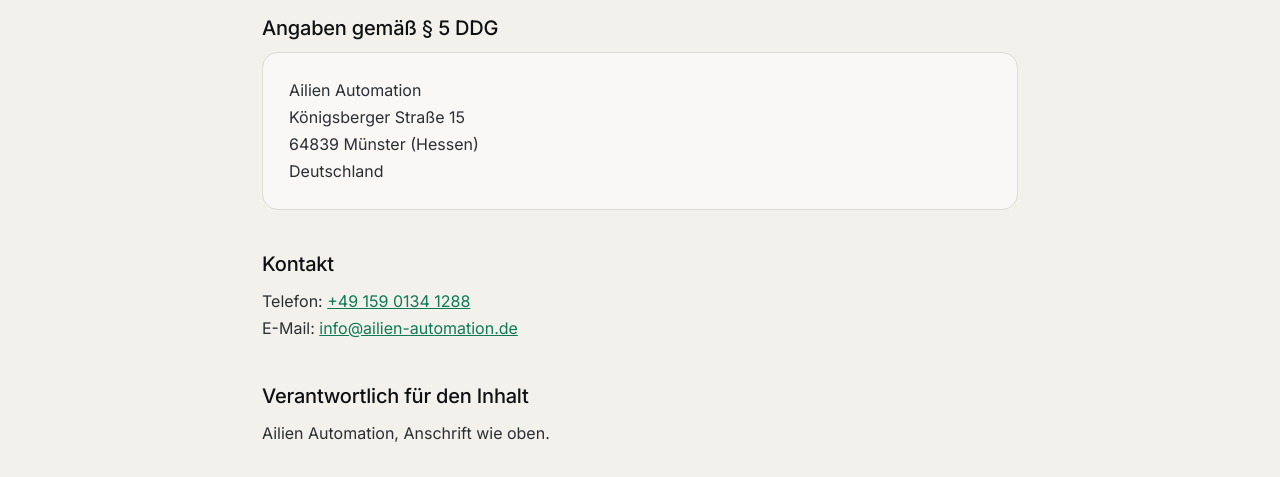
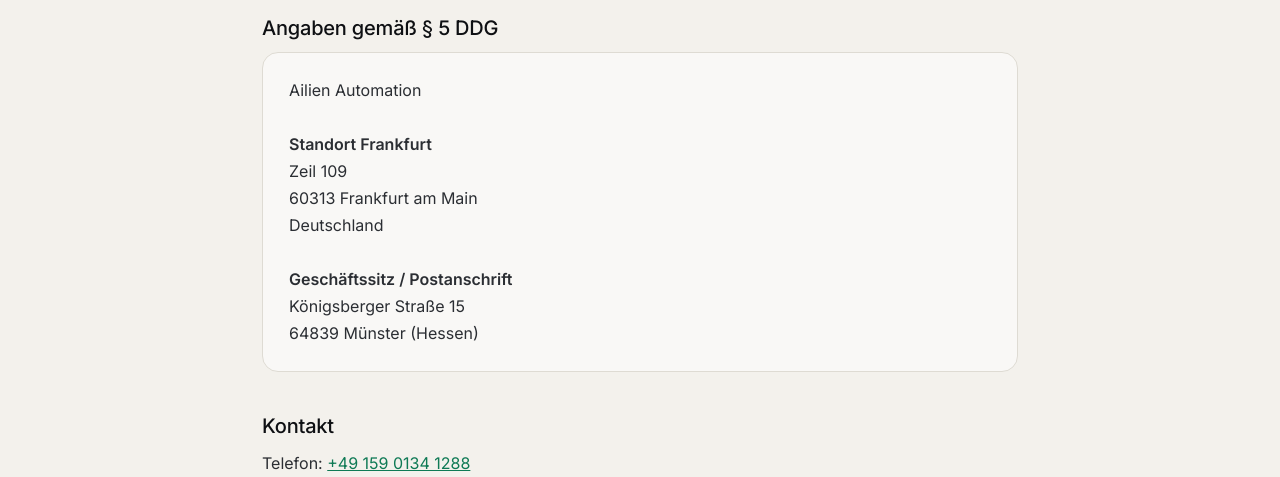
Before and after one commit to baldbmw64/ailien-website, a plain HTML site: page impressum.html in a window 1280 px wide. Shown: the part 310-787 px from the top of the page. Drawn offline with Linux system fonts and the light colour scheme.

Commit message:
Impressum & Datenschutz: Standort Frankfurt (Zeil 109) ergänzt

```diff
--- a/impressum.html
+++ b/impressum.html
@@ -218,7 +218,7 @@
   <nav class="lg-crumb" aria-label="Brotkrumen"><a href="./">Start</a><span>/</span>Impressum</nav>
   <h1>Impressum</h1>
   <h2>Angaben gemäß § 5 DDG</h2>
-  <div class="lg-card"><p>Ailien Automation<br>Königsberger Straße 15<br>64839 Münster (Hessen)<br>Deutschland</p></div>
+  <div class="lg-card"><p>Ailien Automation<br><br><b>Standort Frankfurt</b><br>Zeil 109<br>60313 Frankfurt am Main<br>Deutschland<br><br><b>Geschäftssitz / Postanschrift</b><br>Königsberger Straße 15<br>64839 Münster (Hessen)</p></div>
   <h2>Kontakt</h2>
   <p>Telefon: <a href="tel:+4915901341288">+49 159 0134 1288</a><br>E-Mail: <a href="mailto:info@ailien-automation.de">info@ailien-automation.de</a></p>
   <h2>Verantwortlich für den Inhalt</h2>
```
Also changed, not shown: datenschutz.html (+1 -1 lines).
